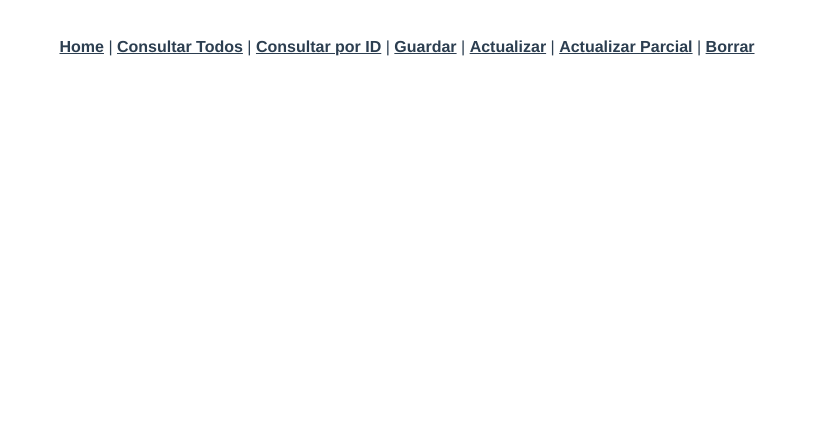
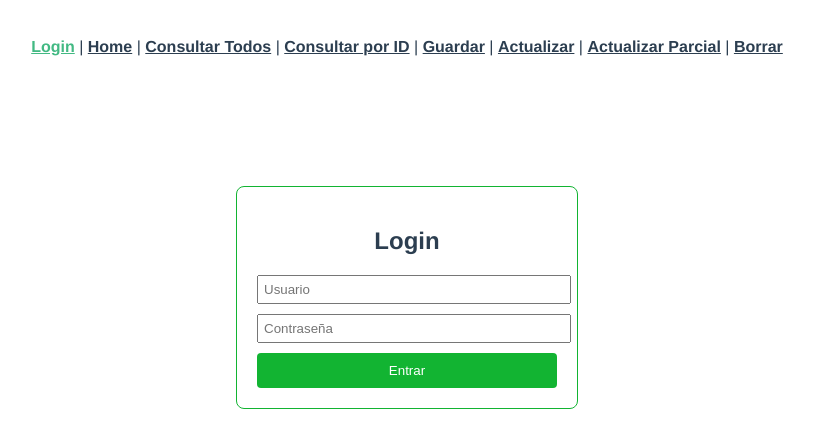
Before and after one commit to Mateojami10/pw_u4_p9_mj, a Vue app: page /login in a window 1280 px wide. Shown: the top 448 px of the page, without its empty margins (233-1047 px from the left). Built offline with nearby package versions, Linux system fonts and the light colour scheme.

Commit message:
Taller 37: Componente Login

```diff
--- a/src/App.vue
+++ b/src/App.vue
@@ -1,5 +1,6 @@
 <template>
   <nav>
+    <router-link to="/login">Login</router-link> |
     <router-link to="/">Home</router-link> |
     <router-link to="/consultar-todos">Consultar Todos</router-link> |
     <router-link to="/consultar-por-id">Consultar por ID</router-link> |
--- /dev/null
+++ b/src/components/Login.vue
@@ -0,0 +1,63 @@
+<template>
+    <div class="login">
+        <h2>Login</h2>
+        <input v-model="usuario" type="text" placeholder="Usuario">
+        <input v-model="password" type="password" placeholder="Contraseña">
+        <button @click="login">Entrar</button>
+    </div>
+</template>
+
+<script>
+export default {
+    data() {
+        return {
+            usuario: '',
+            password: '',
+        }
+    },
+    methods:{
+        login(){
+            if(this.usuario === '' || this.password === ''){
+                alert("Debe ingresar usuario y contraseña");
+                return;
+            }
+            // Mandar a obtener el token
+            const TOKEN = "eyJ0eXAiOiJKV1QiLCJhbGciOiJSUzI1NiJ9.eyJpc3MiOiJtYXRyaWN1bGEtYXV0aCIsInN1YiI6ImFkbWluIiwiZ3JvdXBzIjpbImFkbWluIl0sImlhdCI6MTc3MDMzMzMwMSwiZXhwIjoxNzcwMzM2OTAxLCJqdGkiOiI0ZWFlYzY2YS1iNjRhLTRlNzEtYTE0NC0wYzA5ZDliN2I0ZDEifQ.WtpOvFt_Av8z3_csd_QfRs_Z8uwf6MSU5zeaYGBl2qKcSsYGU97PCDzzuvI0VbFLGTpuj934TOH9EYmC4NLrOGlBocfsPwSIGB1ZxAjPtKM27HOOk4AyHaXulzUQWt-w5S3AvJYS5wY8HO_FoNjROmSdhqW1hxCSnsNsZAl1PsGCVcn7C7Vl0Mz9vdFgazQPWuFt7aVD0DV21kAwf8MR3CPG3TkbX-15OD7Lm2bEx4_o4q-sKLhq8AICZ1oMyGVoL38PIxJlr_qjd4QH333_EzQEw3-XXxQCptb_dmF_4gd-AmUZzzgcvSWhjmZOPHGAO3MqvdMZArnb4MlayjZHIA";
+            if(TOKEN!==null){
+                localStorage.setItem("token", TOKEN);
+                localStorage.setItem("estaAutenticado", true);
+            } else {
+                console.log("Error de autenticación");
+            }
+        }
+    }
+
+}
+</script>
+
+<style>
+.login {
+    width: 300px;
+    margin: 100px auto;
+    padding: 20px;
+    border: 1px solid rgb(18, 180, 50);
+    border-radius: 8px;
+    text-align: center;
+}
+input {
+    width: 100%;
+    margin-bottom: 10px;
+    padding: 5px;
+}
+button {
+    width: 100%;
+    padding: 10px;
+    background-color: rgb(18, 180, 50);
+    color: white;
+    border: none;
+    border-radius: 4px;
+    cursor: pointer;
+
+}
+
+</style>
--- a/src/router/index.js
+++ b/src/router/index.js
@@ -1,7 +1,13 @@
 import { createRouter, createWebHistory } from 'vue-router'
 import HomeView from '../views/HomeView.vue'
+import LoginView from '../views/LoginView.vue'
 
 const routes = [
+  {
+    path: '/login',
+    name: 'login',
+    component: LoginView,
+  },
   {
     path: '/',
     name: 'home',
@@ -11,6 +17,7 @@ const routes = [
       esPublica: false
     }
   },
+
   {
     path: '/consultar-todos',
     name: 'consultarTodos',
@@ -58,13 +65,25 @@ const router = createRouter({
 
 /*Configuracion del guardian*/
 router.beforeEach((to, from, next) => {
-  if(to.meta.requerieAutorizacion && !to.meta.esPublica){
-    //le envio a una pagina de login}
-    console.log("Redirige a login");
-  }else {
-    console.log("Pase libre");
-    next();
-}
+  const estaAutenticado = localStorage.getItem("estaAutenticado");
+
+  if(to.meta.requerieAutorizacion){
+    if(!estaAutenticado){
+      console.log("Redirige a login");
+      next({name: 'login'});
+    } else {
+      console.log("Pase libre");
+      next();
+    }
+  } else {
+    // Si está autenticado y va a login, redirigir a home
+    if(to.name === 'login' && estaAutenticado){
+      next({name: 'home'});
+    } else {
+      next();
+    }
+  }
 })
 
+
 export default router
--- /dev/null
+++ b/src/views/LoginView.vue
@@ -0,0 +1,18 @@
+<template>
+  <Login />
+</template>
+
+<script>
+import Login from '../components/Login.vue'
+export default {
+    name: 'LoginView',
+    components: {
+        Login
+    }
+
+}
+</script>
+
+<style>
+
+</style>
```
